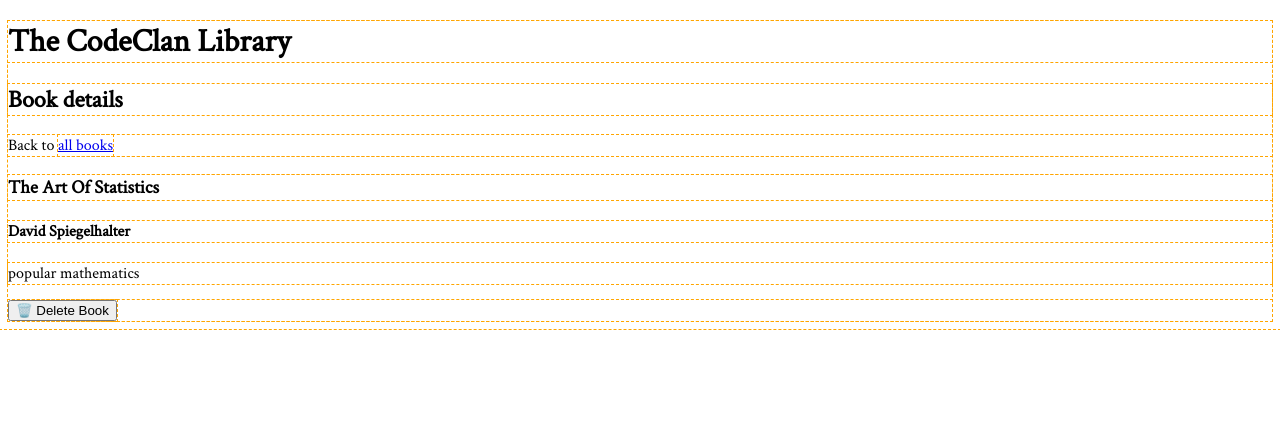
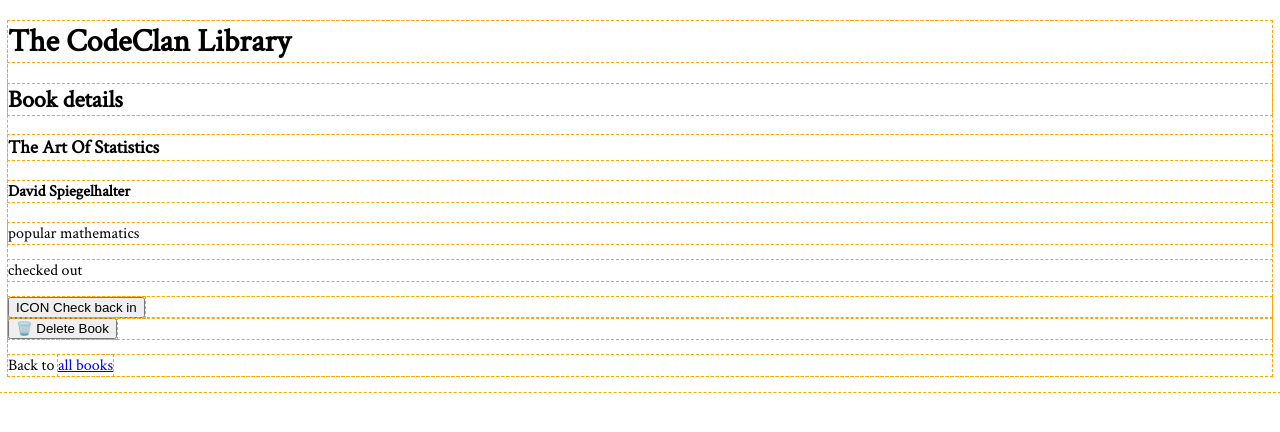
Before and after one commit to bsmith/w03d5_homework, a Flask app: page /books/1 in a window 1280 px wide. Shown: the top 432 px of the page. Run offline with Flask 2, Linux system fonts and the light colour scheme.

Commit message:
Support for check-in and check-out

```diff
--- a/controllers/books.py
+++ b/controllers/books.py
@@ -37,3 +37,20 @@ def books_create():
 def books_delete(index: int):
     delete_book(library[index])
     return redirect(url_for('books.books_list'))
+
+@books.route('/books/<int:index>/checkoutin', methods=['POST'])
+def books_checkoutin(index: int):
+    if request.form['direction'] == "in":
+        library[index].check_in()
+    elif request.form['direction'] == "out":
+        library[index].check_out()
+    else:
+        raise ValueError("unknown direction")
+    print(request.form['next_page'])
+    # if ('next_page' in request.form and
+    #         request.form['next_page'] in ['books.books_list', 'books.books_single']):
+    #     return redirect(url_for(request.form['next_page'], index=index))
+    if 'next_page' in request.form and request.form['next_page'] == 'books.books_single':
+        return redirect(url_for('books.books_single', index=index))
+    else:
+        return redirect(url_for('books.books_list'))
--- a/models/book.py
+++ b/models/book.py
@@ -4,3 +4,9 @@ class Book:
         self.author = author
         self.genre = genre
         self.checked_out = checked_out
+
+    def check_in(self):
+        self.checked_out = False
+
+    def check_out(self):
+        self.checked_out = True
--- a/templates/books_list.html.j2
+++ b/templates/books_list.html.j2
@@ -1,4 +1,5 @@
 {% extends "base.html.j2" %}
+{% import "macros.html.j2" as macros %}
 {% block content %}
 
 <main>
@@ -11,6 +12,10 @@
             </span>
             by <span class="author">{{ book.author }}</span> —
             <span class="genre">{{ book.genre }}</span>
+            {% if book.checked_out %}
+            <span class="checked-out">checked out</span>
+            {% endif %}
+            {{ macros.checkoutin_button(book, loop.index0, "inline") }}
         </li>
     {% endfor %}
     </ul>
--- a/templates/books_single.html.j2
+++ b/templates/books_single.html.j2
@@ -1,17 +1,21 @@
 {% extends "base.html.j2" %}
+{% import "macros.html.j2" as macros %}
 {% block title %}{{ book.title }} — The CodeClan Library{% endblock %}
 {% block subheader %}
 <h2>Book details</h2>
-<p>Back to <a href="{{ url_for('books.books_list') }}">all books</a></p>
 {% endblock %}
 {% block content %}
 <div class="book single">
     <h3 class="title">{{ book.title }}</h3>
     <h4 class="author">{{ book.author }}</h4>
     <p class="genre">{{ book.genre }}</p>
-    <form class="delete" action="{{ url_for('books.books_delete', index=index) }}"
-            method="POST">
-        <button type="submit">&#x1F5D1;&#xFE0F; Delete Book</button>
-    </form>
+    {% if book.checked_out %}
+    <p class="checked-out">checked out</p>
+    {% endif %}
+    <div class="actions">
+        {{ macros.checkoutin_button(book, index) }}
+        {{ macros.delete_button(book, index) }}
+        <p>Back to <a href="{{ url_for('books.books_list') }}">all books</a></p>
+    </div>
 </div>
 {% endblock %}
--- /dev/null
+++ b/templates/macros.html.j2
@@ -0,0 +1,20 @@
+{% macro checkoutin_button(book, index, extraclass='') %}
+<form class="checkoutin {{extraclass}}" action="{{ url_for('books.books_checkoutin', index=index) }}"
+        method="POST">
+    {% if book.checked_out %}
+    <input type="hidden" name="direction" value="in">
+    <input type="hidden" name="next_page" value="{{ request.url_rule.endpoint }}">
+    <button type="submit">ICON Check back in</button>
+    {% else %}
+    <input type="hidden" name="direction" value="out">
+    <input type="hidden" name="next_page" value="{{ request.url_rule.endpoint }}">
+    <button type="submit">ICON Check out</button>
+    {% endif %}
+</form>
+{% endmacro %}
+{% macro delete_button(book, index, extraclass='') %}
+<form class="delete {{extraclass}}" action="{{ url_for('books.books_delete', index=index) }}"
+        method="POST">
+    <button type="submit">&#x1F5D1;&#xFE0F; Delete Book</button>
+</form>
+{% endmacro %}
```
Also changed, not shown: README.md.
